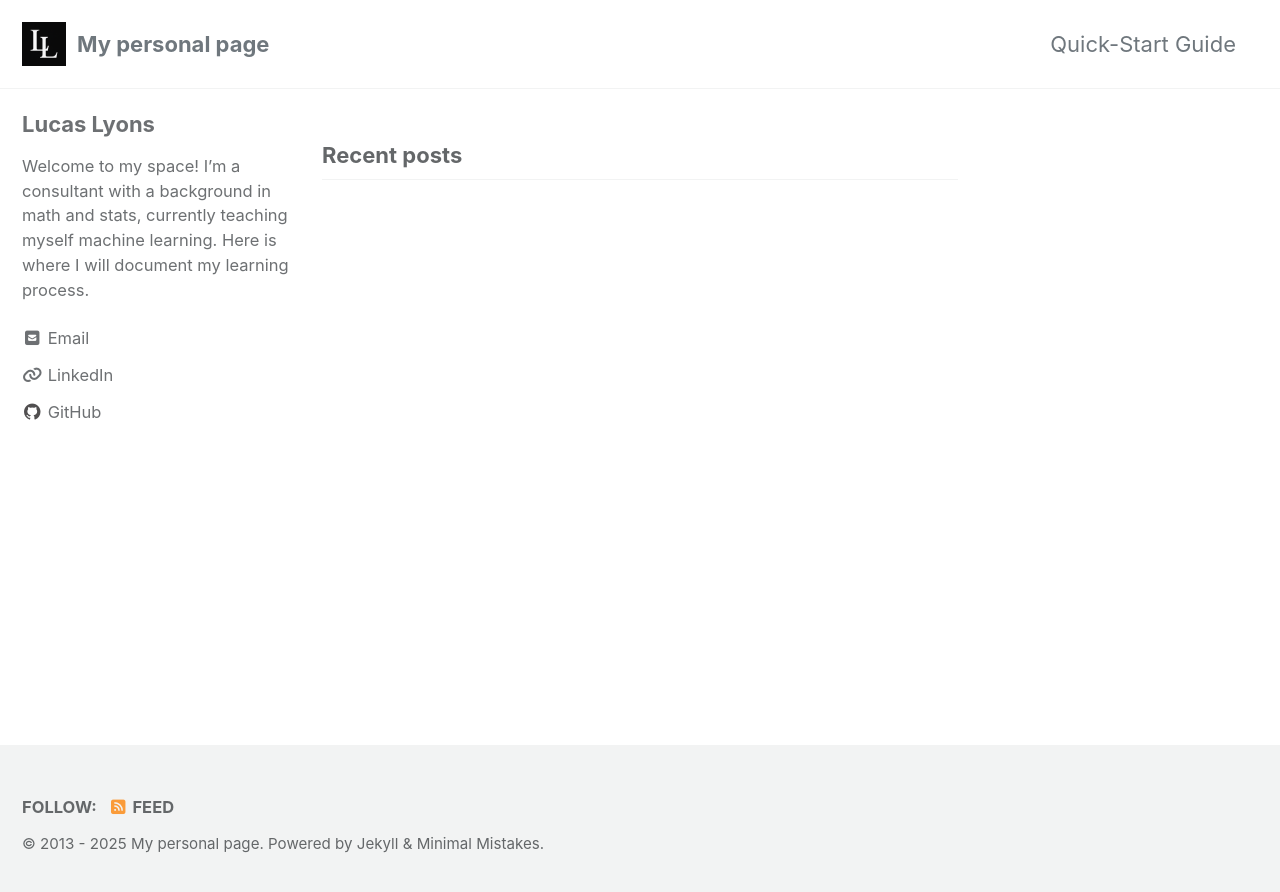
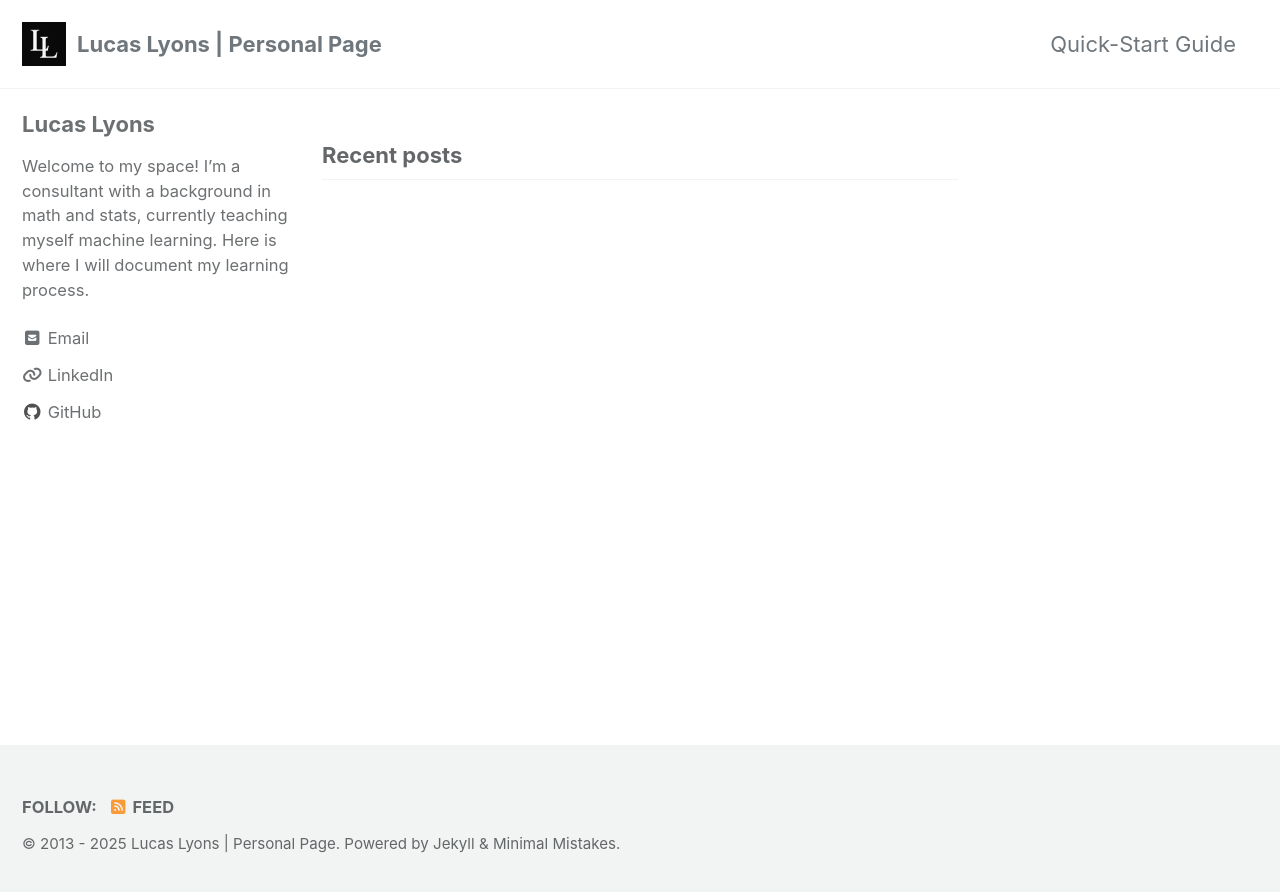
Before and after one commit to LucasLyons/LucasLyons.github.io, a Jekyll site: the page built from index.html, in a window 1280 px wide. Shown: the top 892 px of the page. Built offline with Jekyll 4.4.1, drawn with Linux system fonts in a browser that asks for light colours; cached includes are drawn as plain includes; the list of posts is cut into pages by our own code.

Commit message:
personal page

```diff
--- a/_config.yml
+++ b/_config.yml
@@ -16,7 +16,7 @@ minimal_mistakes_skin    : "default" # "air", "aqua", "contrast", "dark", "dirt"
 # Site Settings
 locale                   : "en-US"
 rtl                      : # true, false (default) # turns direction of the page into right to left for RTL languages
-title                    : "My personal page"
+title                    : "Lucas Lyons | Personal Page"
 title_separator          : "-"
 subtitle                 : # site tagline that appears below site title in masthead
 name                     : "Lucas Lyons"
```
